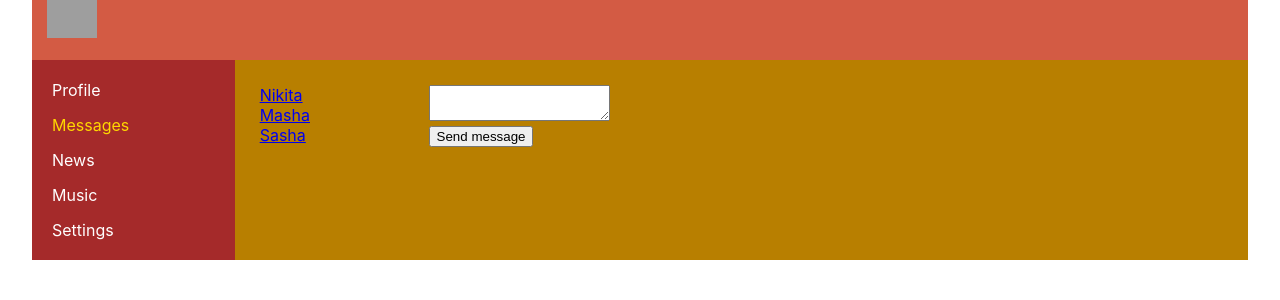
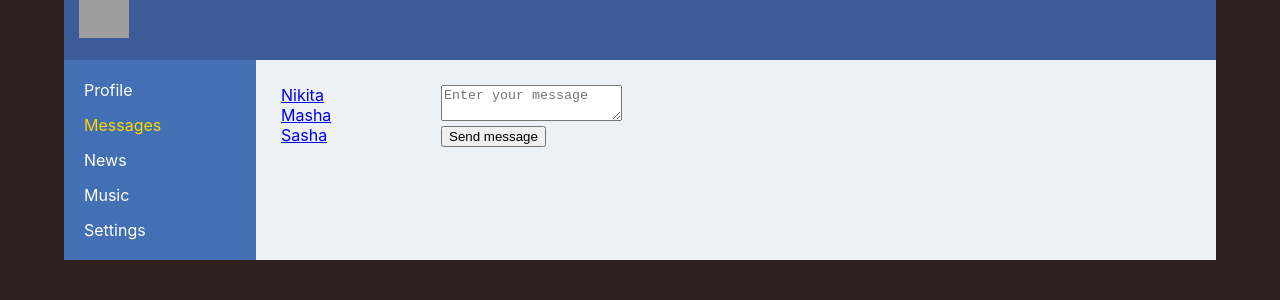
Before and after one commit to hrudkouski/social-network-react, a React (Create React App) app: page /dialogs in a window 1280 px wide. Shown: the top 300 px of the page. Built offline with nearby package versions, Linux system fonts and the light colour scheme; grey boxes are pictures that could not be loaded.

Commit message:
39, 40 - action creator, action type, component Dialogs

```diff
--- a/src/App.css
+++ b/src/App.css
@@ -4,11 +4,15 @@
     grid-template-rows: 60px 1fr;
     grid-template-columns: 2fr 10fr;
     /*grid-gap: 10px;*/
-    width: 95%;
+    width: 90%;
     margin: 0 auto;
 }
 
 .app-wrapper-content {
     grid-area: c;
-    background-color: #b87f00;
+    background-color: #EDF0F5;
 }
+
+body {
+    background-color: #2f2020;
+}
--- a/src/App.js
+++ b/src/App.js
@@ -20,9 +20,8 @@ const App = (props) => {
                     profilePage={props.state.profilePage}
                     dispatch={props.dispatch}/>}/>
                 <Route path='/dialogs' render={() => <Dialogs
-                    messagesPage={props.state.messagesPage}
-                    addMessage={props.addMessage}
-                    updateNewMessageText={props.updateNewMessageText}/>}/>
+                    store={props.store}
+                    dispatch={props.dispatch}/>}/>
                 <Route path='/news' render={() => <News/>}/>
                 <Route path='/music' render={() => <Music/>}/>
                 <Route path='/settings' render={() => <Settings/>}/>
--- a/src/components/Dialogs/Dialogs.jsx
+++ b/src/components/Dialogs/Dialogs.jsx
@@ -2,11 +2,23 @@ import React from 'react';
 import s from './Dialogs.module.css';
 import DialogItem from "./DialogItem/DialogItem";
 import Message from "./Message/Message";
+import {sendMessageCreator, updateNewMessageBodyCreator} from "../../redux/state";
 
 const Dialogs = (props) => {
 
-    let dialogsElements = props.messagesPage.dialogs.map(d => <DialogItem name={d.name} id={d.id}/>);
-    let messagesElements = props.messagesPage.messages.map(m => <Message addMessage={props.addMessage} updateNewMessageText={props.updateNewMessageText} message={m.message}/>);
+    let state = props.store.getState().dialogsPage;
+    let dialogsElements = state.dialogs.map(d => <DialogItem name={d.name} id={d.id}/>);
+    let messagesElements = state.messages.map(m => <Message message={m.message}/>);
+    let newMessageBody = state.newMessageBody;
+
+    let onSendMessageClick = () => {
+        props.store.dispatch(sendMessageCreator());
+    };
+
+    let onNewMessageChange = (e) => {
+        let body = e.target.value;
+        props.store.dispatch(updateNewMessageBodyCreator(body));
+    };
 
     return (
         <div className={s.dialogs}>
@@ -14,7 +26,17 @@ const Dialogs = (props) => {
                 {dialogsElements}
             </div>
             <div className={s.messages}>
-                {messagesElements}
+                <div>{messagesElements}</div>
+                <div>
+                    <div>
+                    <textarea placeholder={'Enter your message'}
+                              value={newMessageBody}
+                              onChange={onNewMessageChange}/>
+                    </div>
+                    <div>
+                        <button onClick={onSendMessageClick}>Send message</button>
+                    </div>
+                </div>
             </div>
         </div>
     );
--- a/src/components/Dialogs/Message/Message.jsx
+++ b/src/components/Dialogs/Message/Message.jsx
@@ -3,29 +3,9 @@ import s from './../Dialogs.module.css';
 
 const Message = (props) => {
 
-    let newMessageElement = React.createRef();
-
-    let addMessage = () => {
-        props.addMessage();
-    };
-
-    let onMessageChange = () => {
-        let text = newMessageElement.current.value;
-        props.updateNewMessageText(text);
-    };
-
     return (<div>
             <div className={s.dialog}>{props.message}</div>
-            <div>
-                <div>
-                    <textarea ref={newMessageElement}
-                              value={props.newMessageText}
-                              onChange={onMessageChange}/>
-                </div>
-                <div>
-                    <button onClick={addMessage}>Send message</button>
-                </div>
-            </div>
+
         </div>
     );
 };
--- a/src/components/Header/Header.module.css
+++ b/src/components/Header/Header.module.css
@@ -1,6 +1,6 @@
 .header {
     grid-area: h;
-    background-color: #d35b44;
+    background-color: #3D5B99;
 }
 
 .header img {
--- a/src/components/NavBar/NavBar.module.css
+++ b/src/components/NavBar/NavBar.module.css
@@ -1,6 +1,6 @@
 .nav {
     grid-area: n;
-    background-color: brown;
+    background-color: #4370b4;
     padding: 20px
 }
 .item {
--- a/src/components/Profile/MyPosts/MyPosts.jsx
+++ b/src/components/Profile/MyPosts/MyPosts.jsx
@@ -1,7 +1,7 @@
 import React from 'react';
 import s from './MyPosts.module.css';
 import Post from "./Post/Post";
-
+import {addPostActionCreator, updateNewPostTextActionCreator} from "../../../redux/state";
 
 const MyPosts = (props) => {
 
@@ -10,15 +10,12 @@ const MyPosts = (props) => {
     let newPostElement = React.createRef();
 
     let addPost = () => {
-        // props.addPost();
-        props.dispatch({type: 'ADD-POST'});
+        props.dispatch(addPostActionCreator());
     };
 
     let onPostChange = () => {
         let text = newPostElement.current.value;
-        // props.updateNewPostText(text);
-        let action = {type: 'UPDATE-NEW-POST-TEXT', newText: text};
-        props.dispatch(action);
+        props.dispatch(updateNewPostTextActionCreator(text));
     };
 
     return (
@@ -27,6 +24,7 @@ const MyPosts = (props) => {
             <div>
                 <div>
                     <textarea ref={newPostElement}
+                              placeholder={'Enter your post'}
                               value={props.newPostText}
                               onChange={onPostChange}/>
                 </div>
--- a/src/components/Profile/ProfileInfo/ProfileInfo.jsx
+++ b/src/components/Profile/ProfileInfo/ProfileInfo.jsx
@@ -7,8 +7,8 @@ const ProfileInfo = () => {
             <div>
                 <img
                     alt='img content'
-                    src='https://st.depositphotos.com/1038117/2709/i/450/depositphotos_27098687-stock-photo-caribbean-sea-and-wooden-platform.jpg'/>
-            </div>
+                    src='https://iycoalition.org/wp-content/uploads/social-media-mobile-icons-snapchat-facebook-instagram-ss-800x450-3-800x450.jpg'/>
+        </div>
             <div className={s.description}>
                 ava + description
             </div>
--- a/src/components/Profile/ProfileInfo/ProfileInfo.module.css
+++ b/src/components/Profile/ProfileInfo/ProfileInfo.module.css
@@ -1,5 +1,7 @@
 .profileInfo img {
     padding-left: 15px;
+    width: 50%;
+    margin: 20px;
 }
 
 .description {
--- a/src/index.js
+++ b/src/index.js
@@ -10,9 +10,8 @@ let rerenderEntireTree = (state) => {
     ReactDOM.render(
         <BrowserRouter>
             <App state={state}
-                 dispatch={store.dispatch.bind(store)}
-                 // addMessage={addMessage} updateNewMessageText={updateNewMessageText}
-                 />
+                 store={store}
+                 dispatch={store.dispatch.bind(store)}/>
         </BrowserRouter>, document.getElementById('root'));
 };
 
--- a/src/redux/state.js
+++ b/src/redux/state.js
@@ -1,3 +1,8 @@
+const ADD_POST = 'ADD-POST';
+const UPDATE_NEW_POST_TEXT = 'UPDATE-NEW-POST-TEXT';
+const SEND_MESSAGE = 'SEND-MESSAGE';
+const UPDATE_NEW_MESSAGE_BODY = 'UPDATE-NEW-MESSAGE-BODY';
+
 let store = {
     _state: {
         profilePage: {
@@ -8,7 +13,7 @@ let store = {
             ],
             newPostText: ''
         },
-        messagesPage: {
+        dialogsPage: {
             messages: [
                 {id: 1, message: ''}
             ],
@@ -17,7 +22,7 @@ let store = {
                 {id: 2, name: 'Masha'},
                 {id: 3, name: 'Sasha'}
             ],
-            newMessageText: ''
+            newMessageBody: ''
         },
         sidebar: {}
     },
@@ -33,7 +38,7 @@ let store = {
     },
 
     dispatch(action) {
-        if (action.type === 'ADD-POST') {
+        if (action.type === ADD_POST) {
             let newPost = {
                 id: 3,
                 message: this._state.profilePage.newPostText,
@@ -42,28 +47,31 @@ let store = {
             this._state.profilePage.posts.push(newPost);
             this._state.profilePage.newPostText = '';
             this._callSubscriber(this._state);
-        } else if (action.type === 'UPDATE-NEW-POST-TEXT') {
+        } else if (action.type === UPDATE_NEW_POST_TEXT) {
             this._state.profilePage.newPostText = action.newText;
+            this._callSubscriber(this._state);
+        } else if (action.type === SEND_MESSAGE) {
+            let body = this._state.dialogsPage.newMessageBody;
+            let newMessage = {
+                id: 3,
+                message: body
+            };
+            this._state.dialogsPage.messages.push(newMessage);
+            this._state.dialogsPage.newMessageBody = '';
+            this._callSubscriber(this._state);
+        } else if (action.type === UPDATE_NEW_MESSAGE_BODY) {
+            this._state.dialogsPage.newMessageBody = action.body;
             this._callSubscriber(this._state);
         }
     }
 };
 
-
-// export const addMessage = () => {
-//     let newMessage = {
-//         id: 3,
-//         message: state.messagesPage.newMessageText
-//     };
-//     state.messagesPage.messages.push(newMessage);
-//     state.profilePage.newMessageText = '';
-//     rerenderEntireTree(state);
-// };
-
-// export const updateNewMessageText = (newText) => {
-//     state.messagesPage.newMessageText = newText;
-//     rerenderEntireTree(state);
-// };
+export const addPostActionCreator = () => ({type: ADD_POST});
+export const updateNewPostTextActionCreator = (text) =>
+    ({type: UPDATE_NEW_POST_TEXT, newText: text});
+export const sendMessageCreator = () => ({type: SEND_MESSAGE});
+export const updateNewMessageBodyCreator = (body) =>
+    ({type: UPDATE_NEW_MESSAGE_BODY, body: body});
 
 export default store;
 window.store = store;
```
